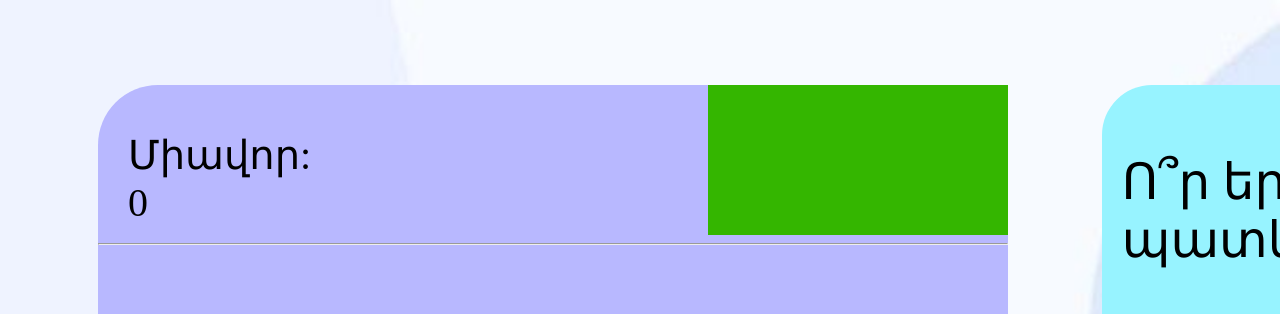
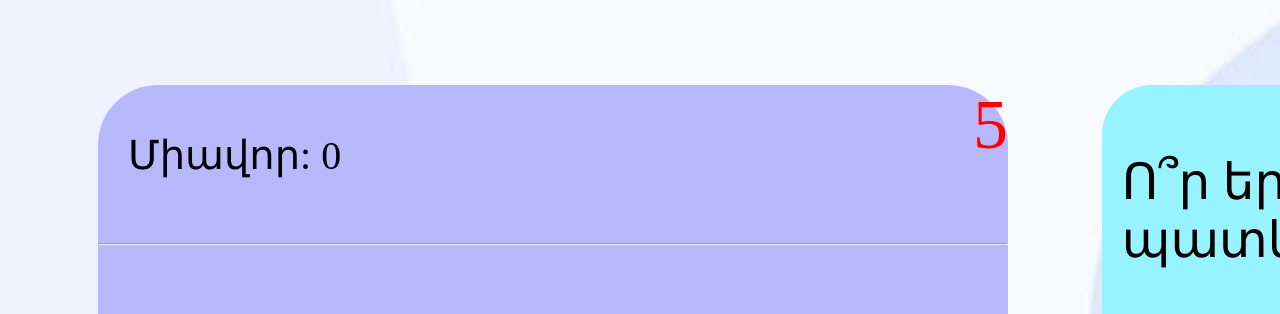
Before and after one commit to YanaKirakosyan/Geography, a plain HTML site: page index.html in a window 1280 px wide. Shown: the top 314 px of the page. Drawn offline with Linux system fonts and the light colour scheme.

Commit message:
My 2-nd commit

```diff
--- a/index.html
+++ b/index.html
@@ -7,7 +7,6 @@
     <meta name="viewport" content="width=device-width, initial-scale=1.0">
     <title>Աշխարհագրություն</title>
     <link rel="stylesheet" href="style.css">
-    <link rel="stylesheet" href="script.js">
 </head>
 
 <body>
@@ -16,6 +15,7 @@
             <div class="inform">
                 <div class="score"><br>
                     Միավոր: <span id="score">0</span></div>
+
                 <div class="time" id="time"></div>
             </div><hr>
             <div class="nkarMain">
@@ -59,7 +59,7 @@
 
         </div>
     </div>
-
+    <script src = "script.js"></script>
 
 </body>
 
--- /dev/null
+++ b/script.js
@@ -0,0 +1,18 @@
+let seconds = 10;
+
+function getElement(id) {
+  return document.getElementById(id);
+}
+
+function timer() {
+  getElement("time").innerHTML = seconds;
+  let countdown = setInterval(function () {
+    seconds--;
+    getElement("time").textContent = seconds;
+    if (seconds <= 0) clearInterval(countdown);
+    if (seconds === 5) getElement("time").style.color = "#ff0000";
+  }, 1000);
+}
+
+
+timer();
--- a/style.css
+++ b/style.css
@@ -71,13 +71,14 @@ margin-left: 7%;
 .score{
     /* background-color: darkkhaki; */
     height: 150px;
-    width: 200px;
+    width: 250px;
     font-size: 40px;
     margin-left: 30px;
 }
 .time{
-    background-color: rgb(52, 182, 0);
+    /* background-color: rgb(52, 182, 0); */
     height: 150px;
     width: 300px;
-    font-size: 50px;
+    font-size: 70px;
+    text-align: right;
 }
```
